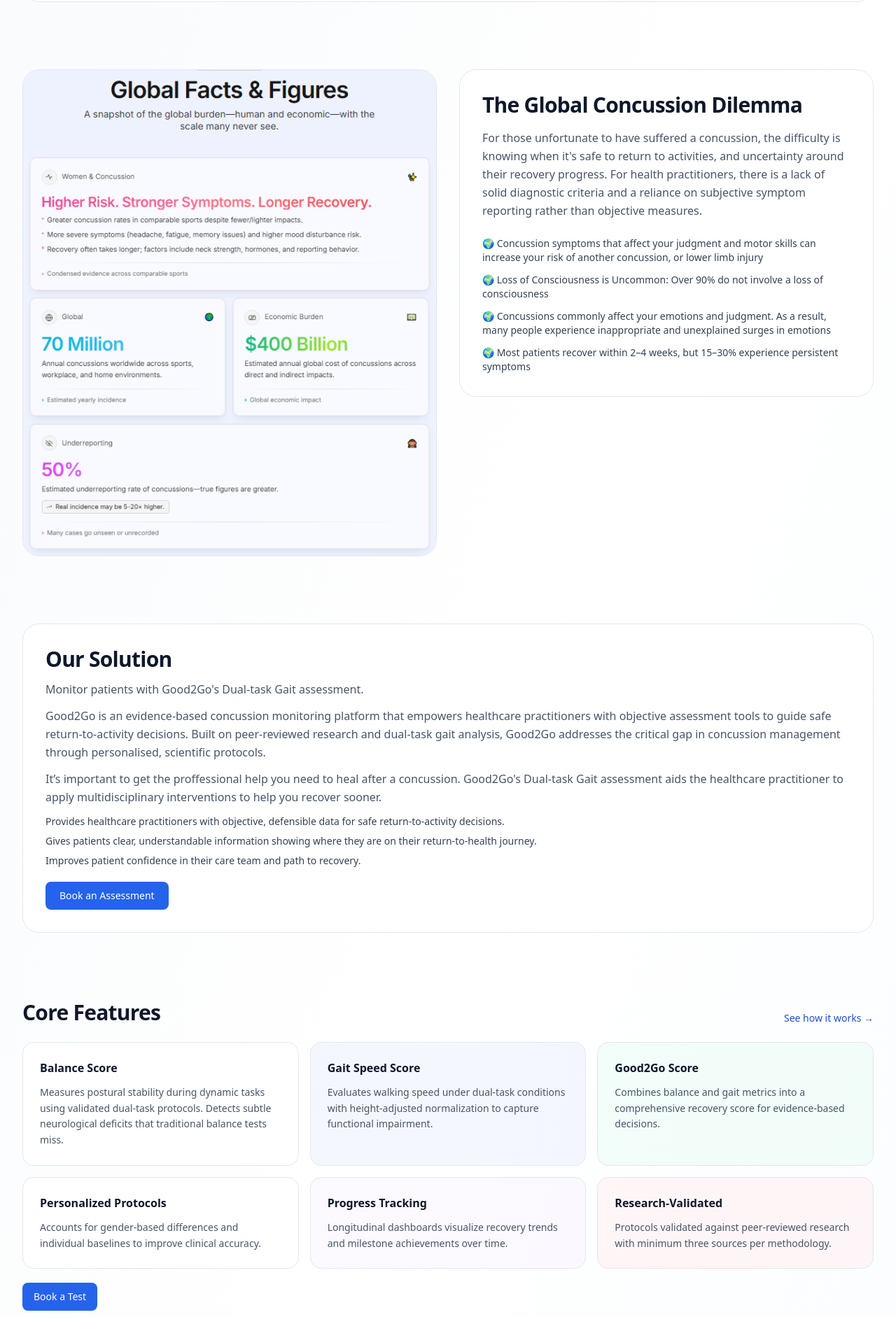
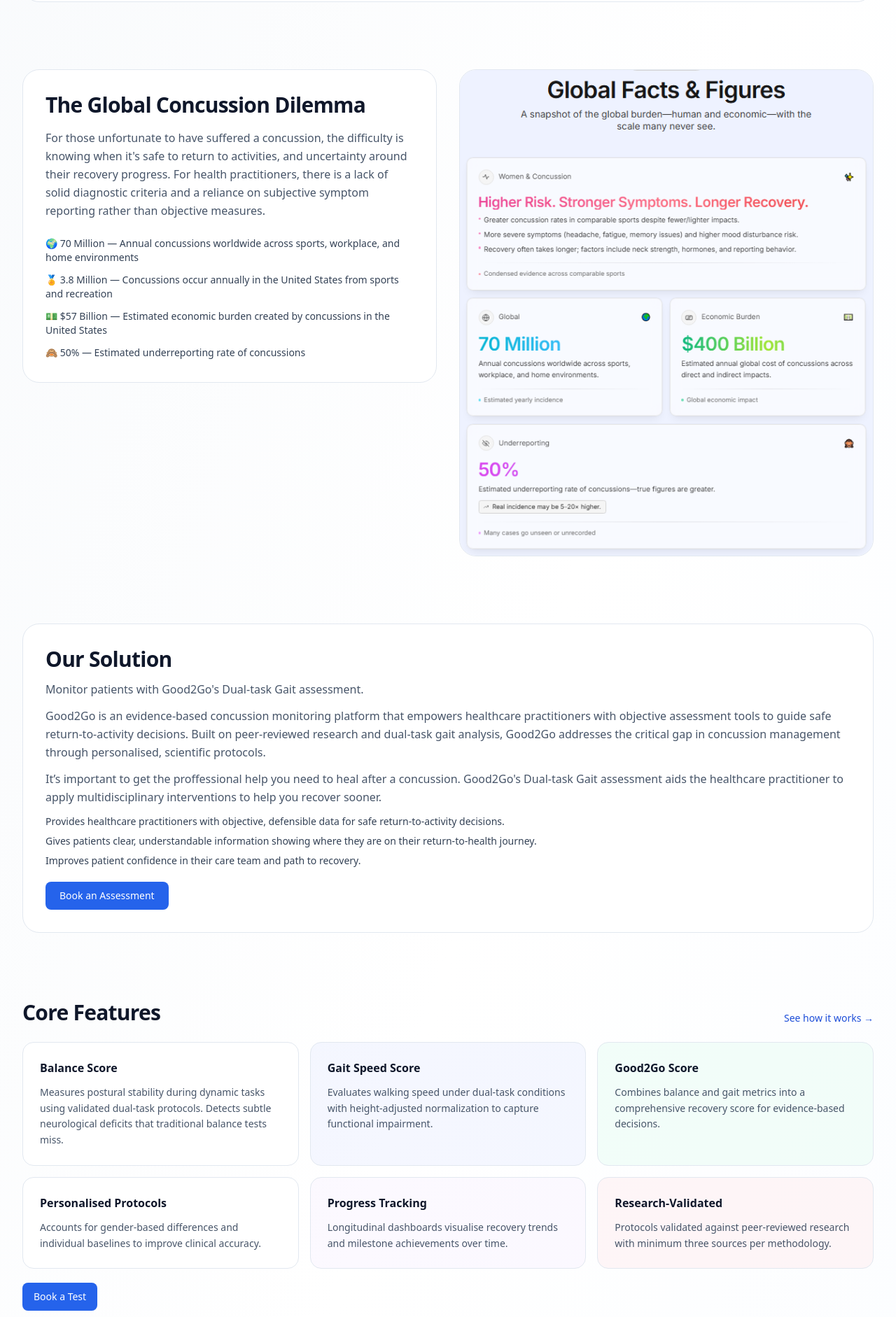
Before and after one commit to Barriej63/good2go-site, a Next.js app: page / in a window 1280 px wide. Shown: the part 578-2460 px from the top of the page at 70% size. Built offline with nearby package versions, Linux system fonts and the light colour scheme.

Commit message:
Update page.tsx

```diff
--- a/app/page.tsx
+++ b/app/page.tsx
@@ -46,20 +46,10 @@ export default function Page() {
   </div>
 </section>
 
-     {/* CRISIS (restored) */}
+    {/* CRISIS (image on the right, text left) */}
 <section id="crisis" className="mt-16 lg:mt-24">
-  <div className="grid items-start gap-8 md:grid-cols-2">
-
-    {/* LEFT: image block */}
-    <aside className="rounded-3xl border border-slate-200 overflow-hidden bg-gradient-to-br from-blue-50 to-violet-50">
-      <img
-        src="/crisis-graphic.png"   // drop file in /public, e.g. /public/crisis-graphic.png
-        alt="Concussion crisis illustration"
-        className="w-full h-full object-cover"
-      />
-    </aside>
-
-    {/* RIGHT: text content */}
+  <div className="grid md:grid-cols-2 gap-8 items-start">
+    {/* LEFT: Text content */}
     <div className="rounded-3xl border border-slate-200 bg-white p-6 sm:p-8">
       <h2 className="text-2xl sm:text-3xl font-semibold tracking-tight">
         The Global Concussion Dilemma
@@ -71,15 +61,22 @@ export default function Page() {
         solid diagnostic criteria and a reliance on subjective symptom reporting
         rather than objective measures.
       </p>
-
       <ul className="mt-6 grid gap-3 text-sm text-slate-700">
-        <li className="flex items-center gap-2">🌍 Concussion symptoms that affect your judgment and motor skills can increase your risk of another concussion, or lower limb injury</li>
-        <li className="flex items-center gap-2">🌍 Loss of Consciousness is Uncommon: Over 90% do not involve a loss of consciousness</li>
-        <li className="flex items-center gap-2">🌍 Concussions commonly affect your emotions and judgment. As a result, many people experience inappropriate and unexplained surges in emotions</li>
-        <li className="flex items-center gap-2">🌍 Most patients recover within 2–4 weeks, but 15–30% experience persistent symptoms</li>
+        <li className="flex items-center gap-2">🌍 70 Million — Annual concussions worldwide across sports, workplace, and home environments</li>
+        <li className="flex items-center gap-2">🏅 3.8 Million — Concussions occur annually in the United States from sports and recreation</li>
+        <li className="flex items-center gap-2">💵 $57 Billion — Estimated economic burden created by concussions in the United States</li>
+        <li className="flex items-center gap-2">🙈 50% — Estimated underreporting rate of concussions</li>
       </ul>
     </div>
 
+    {/* RIGHT: Image */}
+    <div className="rounded-3xl border border-slate-200 overflow-hidden">
+      <img
+        src="/crisis-graphic.png"   // make sure this file is in /public
+        alt="Concussions by the Numbers"
+        className="w-full h-full object-cover"
+      />
+    </div>
   </div>
 </section>
 
@@ -150,7 +147,7 @@ export default function Page() {
             </p>
           </div>
           <div className="rounded-2xl border border-slate-200 bg-white p-6">
-            <div className="text-base font-semibold">Personalized Protocols</div>
+            <div className="text-base font-semibold">Personalised Protocols</div>
             <p className="mt-3 text-sm leading-relaxed text-slate-600">
               Accounts for gender‑based differences and individual baselines to improve clinical accuracy.
             </p>
@@ -158,7 +155,7 @@ export default function Page() {
           <div className="rounded-2xl border border-slate-200 bg-purple-50/60 p-6">
             <div className="text-base font-semibold">Progress Tracking</div>
             <p className="mt-3 text-sm leading-relaxed text-slate-600">
-              Longitudinal dashboards visualize recovery trends and milestone achievements over time.
+              Longitudinal dashboards visualise recovery trends and milestone achievements over time.
             </p>
           </div>
           <div className="rounded-2xl border border-slate-200 bg-rose-50/60 p-6">
@@ -266,7 +263,7 @@ export default function Page() {
           </li>
           <li>
             Statistical significance requirements maintained; individual assessments
-            prioritized over population norms.
+            prioritised over population norms.
           </li>
         </ul>
       </div>
```
